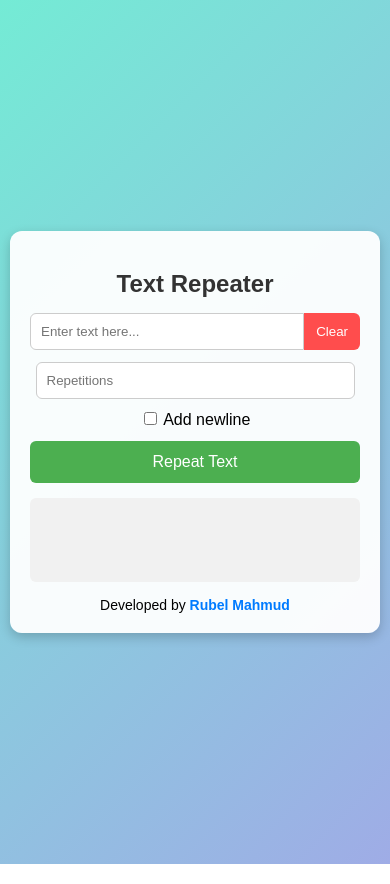
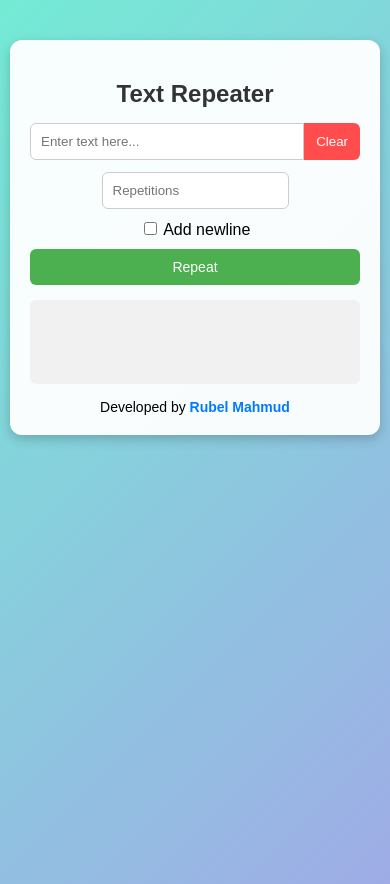
Before and after one commit to Rubel48Mahmud/Textrepeater, a plain HTML site: page index.html in a window 390 px wide. Drawn offline with Linux system fonts and the light colour scheme.

Commit message:
Improve layout and add copy functionality
Updated layout and styling for better mobile responsiveness. Added functionality for copy button and adjusted button styles.

```diff
--- a/index.html
+++ b/index.html
@@ -11,9 +11,9 @@
       margin: 0;
       display: flex;
       justify-content: center;
-      align-items: center;
+      align-items: flex-start; /* উপরে তোলার জন্য */
       min-height: 100vh;
-      padding: 10px;
+      padding: 20px 10px;
     }
     .container {
       background: rgba(255, 255, 255, 0.95);
@@ -23,6 +23,7 @@
       max-width: 400px;
       width: 100%;
       text-align: center;
+      margin-top: 20px; /* মোবাইল স্কিনে উপরে দেখানোর জন্য */
     }
     h2 {
       margin-bottom: 15px;
@@ -48,7 +49,7 @@
       cursor: pointer;
     }
     input[type="number"] {
-      width: 90%;
+      width: 50%;
       padding: 10px;
       border: 1px solid #ccc;
       border-radius: 6px;
@@ -56,18 +57,30 @@
       margin-bottom: 10px;
     }
     .btn {
-      margin-top: 12px;
-      padding: 12px;
-      width: 100%;
+      padding: 10px;
       border: none;
       border-radius: 6px;
       cursor: pointer;
-      background: #4CAF50;
+      font-size: 14px;
       color: white;
-      font-size: 16px;
     }
     .btn:hover {
-      background: #45a049;
+      opacity: 0.9;
+    }
+    .btn-group {
+      display: flex;
+      justify-content: center;
+      gap: 8px;
+      margin-top: 10px;
+    }
+    #repeatBtn {
+      background: #4CAF50;
+      flex: 1;
+    }
+    #copyBtn {
+      background: #007BFF;
+      flex: 1;
+      display: none;
     }
     .output-box {
       margin-top: 15px;
@@ -80,14 +93,6 @@
       word-break: break-word;
       font-size: 14px;
       color: #333;
-    }
-    #copyBtn {
-      margin-top: 10px;
-      background: #007BFF;
-      display: none;
-    }
-    #copyBtn:hover {
-      background: #0069d9;
     }
     #errorMsg {
       color: red;
@@ -126,13 +131,15 @@
       <label><input type="checkbox" id="addNewline"> Add newline</label>
     </div>
 
-    <button class="btn" onclick="repeatText()">Repeat Text</button>
+    <div class="btn-group">
+      <button id="repeatBtn" class="btn" onclick="repeatText()">Repeat</button>
+      <button id="copyBtn" class="btn" onclick="copyOutput()">Copy</button>
+    </div>
 
     <div id="errorMsg"></div>
     <div id="copiedMsg">✅ Copied..!</div>
 
     <div id="output" class="output-box"></div>
-    <button class="btn" id="copyBtn" onclick="copyOutput()">Copy Output</button>
 
     <footer>
       Developed by <a href="https://www.facebook.com/share/177zDNZnGC/" target="_blank">Rubel Mahmud</a>
@@ -161,8 +168,7 @@
       }
 
       for (let i = 0; i < count; i++) {
-        output += text;
-        output += (addNewline) ? "\n" : " ";
+        output += text + (addNewline ? "\n" : " ");
       }
 
       document.getElementById("output").textContent = output.trim();
@@ -173,7 +179,6 @@
       const outputText = document.getElementById("output").textContent;
       if (!outputText) return;
 
-      // fallback দিয়ে কপি
       const tempArea = document.createElement("textarea");
       tempArea.value = outputText;
       document.body.appendChild(tempArea);
@@ -181,7 +186,6 @@
       document.execCommand("copy");
       document.body.removeChild(tempArea);
 
-      // ✅ copied message show
       const msg = document.getElementById("copiedMsg");
       msg.style.display = "block";
       setTimeout(() => {
```
